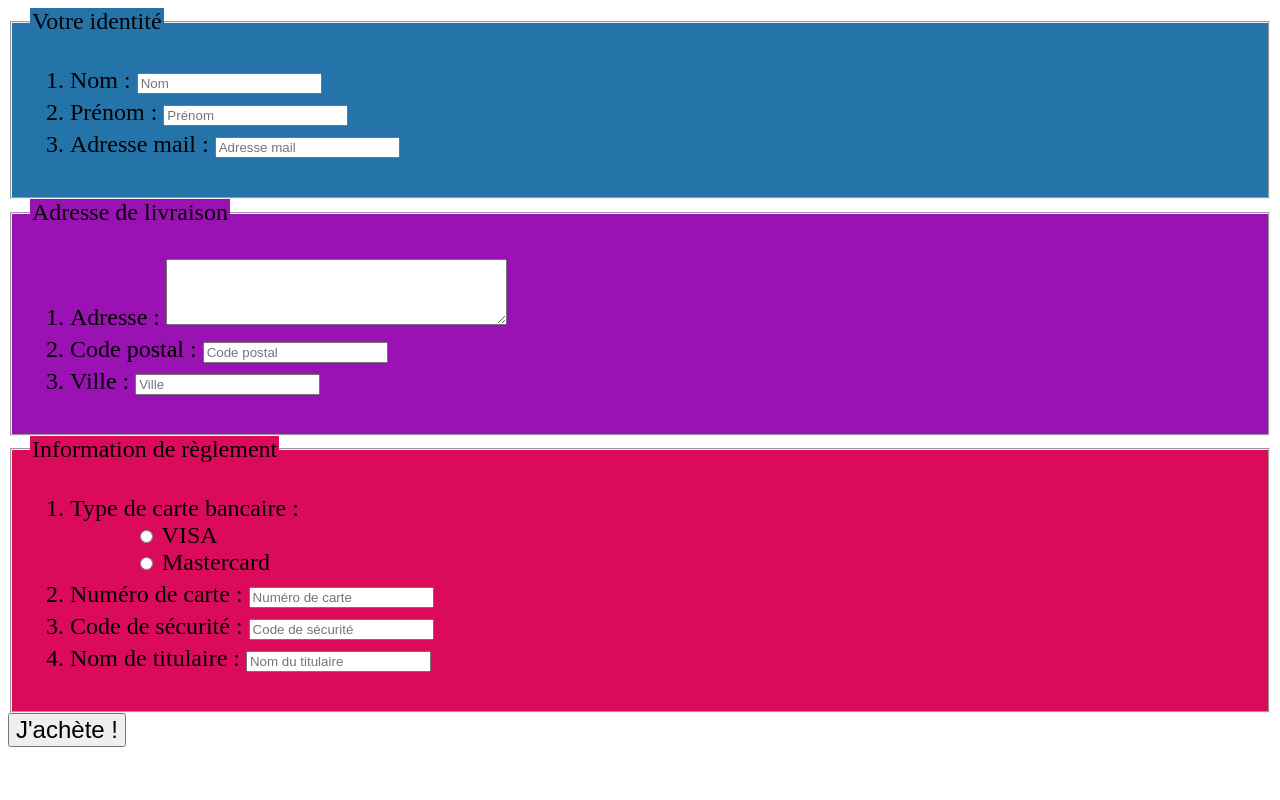
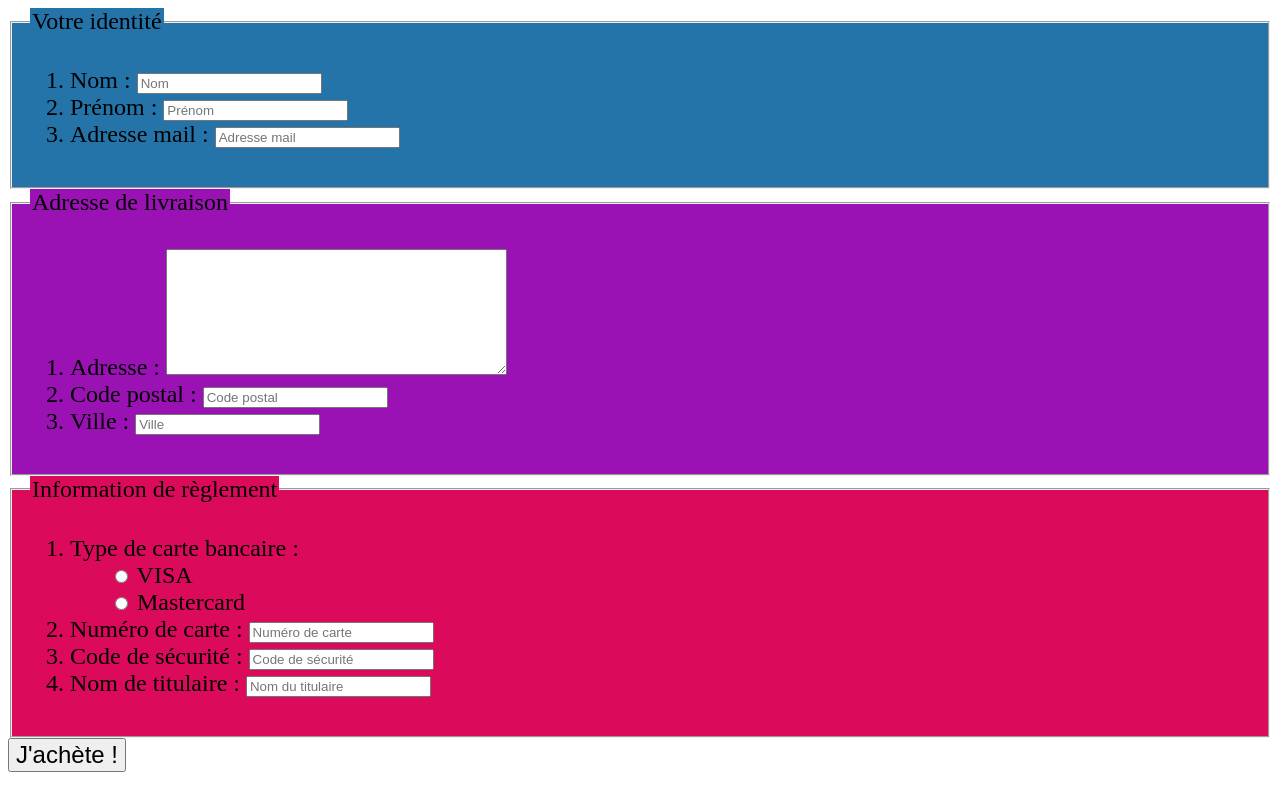
Before and after one commit to Jean-BaptisteL/Exercice-7, a plain HTML site: page index.html in a window 1280 px wide. Drawn offline with Linux system fonts and the light colour scheme.

Commit message:
Correction de l'exercice

```diff
--- a/index.html
+++ b/index.html
@@ -7,37 +7,39 @@
   </head>
   <body>
     <form method="post">
-      <fieldset class="idf">
-        <legend class="idf">Votre identité</legend>
+      <fieldset class="identity">
+        <legend class="identity">Votre identité</legend>
         <ol>
-          <li><label>Nom : </label><input type="text" name="nom" placeholder="Nom" /></li>
-          <li><label>Prénom : </label><input type="text" name="prénom" placeholder="Prénom" /></li>
-          <li><label>Adresse mail : </label><input type="text" name="adesse mail"placeholder="Adresse mail" /></li>
+          <li><label for="familyname">Nom : </label><input type="text" name="familyname" id="firstname" placeholder="Nom" /></li>
+          <li><label for="name">Prénom : </label><input type="text" name="name" id="name" placeholder="Prénom" /></li>
+          <li><label for="email">Adresse mail : </label><input type="email" name="email" id="email" placeholder="Adresse mail" /></li>
         </ol>
       </fieldset>
-      <fieldset class="adf">
-        <legend class="adf">Adresse de livraison</legend>
+      <fieldset class="delivery">
+        <legend class="delivery">Adresse de livraison</legend>
         <ol>
-          <li><label>Adresse : </label><textarea name="adresse" id="adresse"cols="40" rows="4"></textarea></li>
-          <li><label>Code postal : </label><input type="text" name="code" placeholder="Code postal" /></li>
-          <li><label>Ville : </label><input type="text" name="ville" placeholder="Ville" /></li>
+          <li><label for="address">Adresse : </label><textarea name="address" id="address" cols="40" rows="8"></textarea></li>
+          <li><label for="postalCode">Code postal : </label><input type="text" name="postalCode" id="postalCode" placeholder="Code postal" /></li>
+          <li><label for="city">Ville : </label><input type="text" name="city" id="city" placeholder="Ville" /></li>
         </ol>
       </fieldset>
-      <fieldset class="r">
-        <legend class="r">Information de règlement</legend>
+      <fieldset class="payment">
+        <legend class="payment">Information de règlement</legend>
         <ol>
-          <li><label>Type de carte bancaire : </label><br />
-            <input type="radio" name="cb" value="VISA" id="visa" />
-            <label for="visa" class="inline">VISA</label><br />
-            <input type="radio" name="cb" value="Mastercard" id="mastercard" />
-            <label for="visa" class="inline">Mastercard</label>
+          <li><label>Type de carte bancaire : </label>
+            <ul>
+              <li><input type="radio" name="creditCard[]" value="VISA" id="visa" />
+                  <label for="visa" class="inline">VISA</label></li>
+              <li><input type="radio" name="creditCard[]" value="Mastercard" id="mastercard" />
+                  <label for="mastercard" class="inline">Mastercard</label></li>
+            </ul>
           </li>
-          <li><label>Numéro de carte : </label><input type="text" name="nc" placeholder="Numéro de carte" /></li>
-          <li><label>Code de sécurité : </label><input type="text" name="cs" placeholder="Code de sécurité" /></li>
-          <li><label>Nom de titulaire : </label><input type="text" name="nt" placeholder="Nom du titulaire" /></li>
+          <li><label for="cardNumber">Numéro de carte : </label><input type="text" name="cardNumber" placeholder="Numéro de carte" /></li>
+          <li><label for="securityCode">Code de sécurité : </label><input type="text" name="securityCode" placeholder="Code de sécurité" /></li>
+          <li><label for="cardHolder">Nom de titulaire : </label><input type="text" name="cardHolder" placeholder="Nom du titulaire" /></li>
         </ol>
       </fieldset>
-      <input type="submit" name="Buying" value="J'achète !" class="b" />
+      <input type="submit" name="buying" value="J'achète !" class="b" />
     </form>
   </body>
 </html>
--- a/style.css
+++ b/style.css
@@ -2,23 +2,19 @@ body, .b
 {
   font-size: 1.5rem;
 }
-.idf
+.identity
 {
   background-color: #2574A9;
 }
-.adf
+.delivery
 {
   background-color: #9A12B3;
 }
-.r
+.payment
 {
   background-color: #DB0A5B;
 }
-li
+ul li
 {
-  margin-bottom: 5px;
+  list-style: none;
 }
-#visa, #mastercard
-{
-  margin-left: 70px;
-}
```
